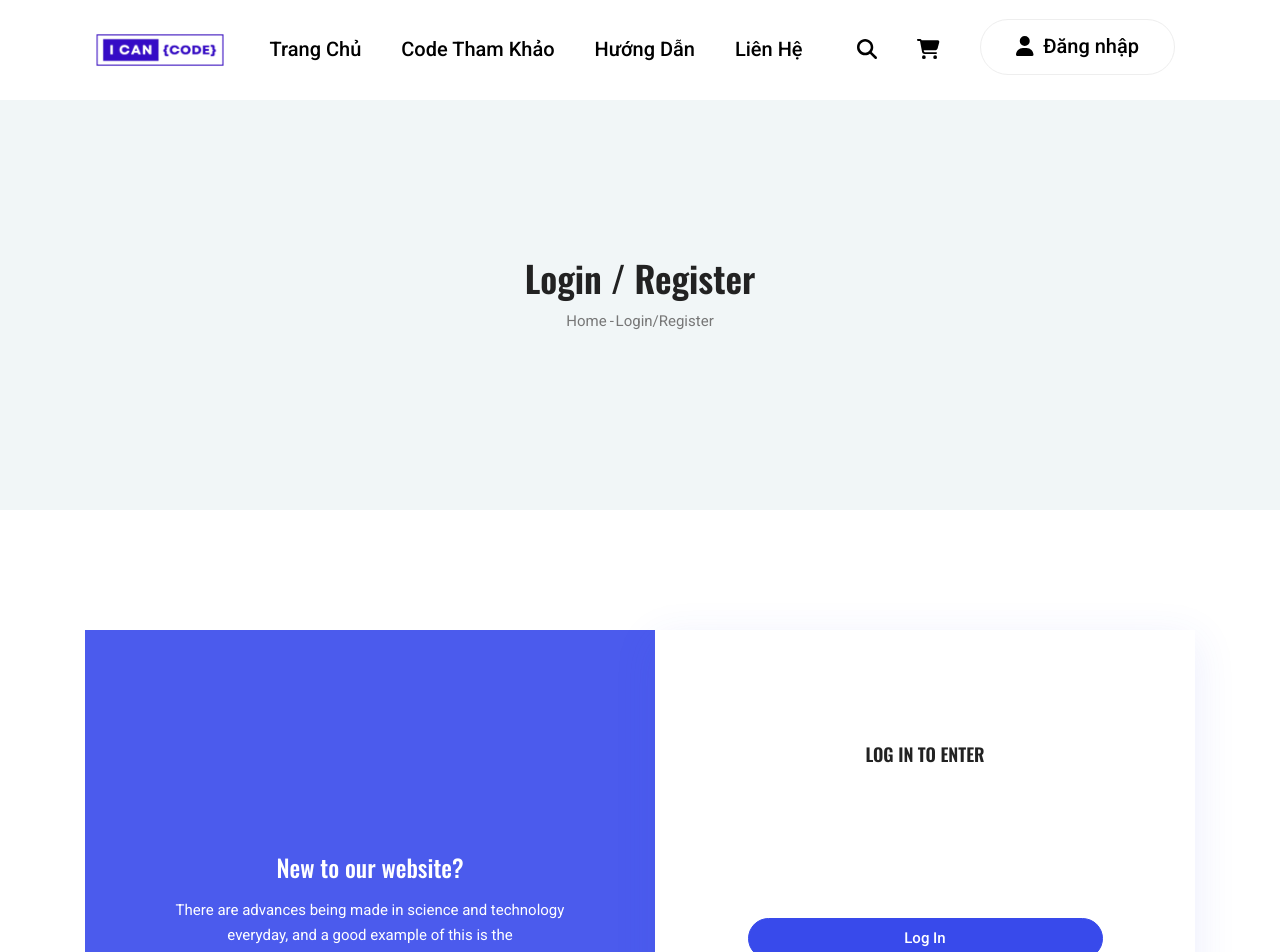
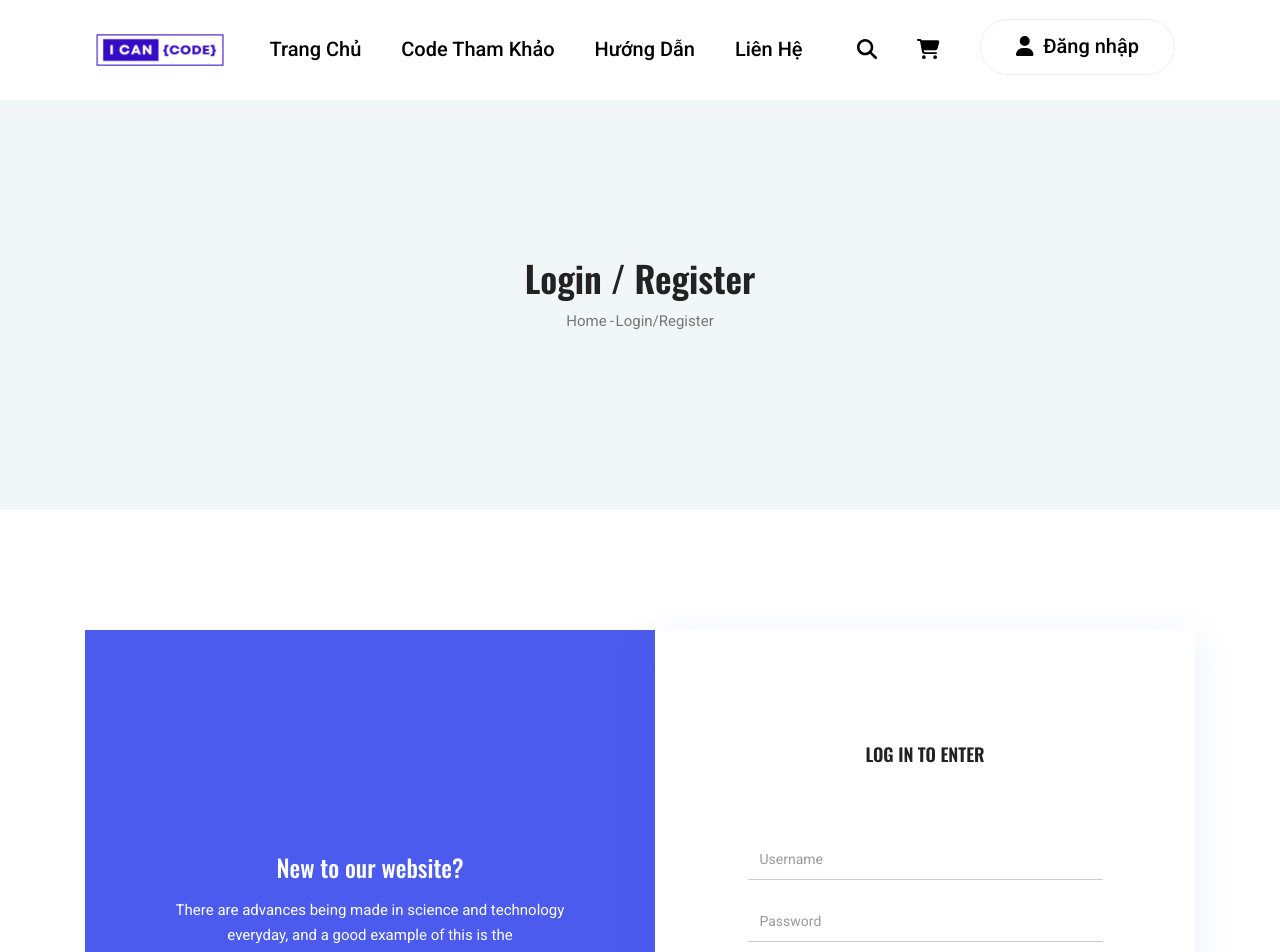
Before and after one commit to minhhuy211/Front_End, a React (Create React App) app: page /login in a window 1280 px wide. Shown: the top 952 px of the page. Built offline with nearby package versions, Linux system fonts and the light colour scheme.

Commit message:
trang login

```diff
--- a/src/component/LogIn.tsx
+++ b/src/component/LogIn.tsx
@@ -1,7 +1,36 @@
-import React from "react";
-import { NavLink } from "react-router-dom";
-class LogIn extends React.Component {
-  render() {
+import React, { useState } from "react";
+import { Link, useNavigate } from "react-router-dom";
+
+const LogIn: React.FC = () => {
+  const navigate = useNavigate();
+  const [username, setUsername] = useState("");
+  const [password, setPassword] = useState("");
+
+  const handleLogin = async (event: React.FormEvent) => {
+    event.preventDefault();
+
+    try {
+      const response = await fetch("http://localhost:4000/login", {
+        method: "POST",
+        headers: {
+          "Content-Type": "application/json"
+        },
+        body: JSON.stringify({ login: username, password })
+      });
+
+      const data = await response.json();
+      if (response.ok) {
+        console.log("Login successful", data);
+        // Lưu token và chuyển hướng hoặc thực hiện hành động khác
+        navigate("/"); // Chuyển hướng sang trang chủ
+      } else {
+        console.error("Login failed", data.message);
+      }
+    } catch (error) {
+      console.error("An error occurred:", error);
+    }
+  };
+
   return (
       <>
         <section className="blog-banner-area" id="category">
@@ -12,7 +41,7 @@ class LogIn extends React.Component {
                 <nav aria-label="breadcrumb" className="banner-breadcrumb">
                   <ol className="breadcrumb">
                     <li className="breadcrumb-item">
-                      <a href="#">Home</a>
+                      <Link to="/">Home</Link>
                     </li>
                     <li className="breadcrumb-item active" aria-current="page">
                       Login/Register
@@ -35,29 +64,41 @@ class LogIn extends React.Component {
                       There are advances being made in science and technology
                       everyday, and a good example of this is the
                     </p>
-                    <NavLink to="/register">
-                      <a className="button button-account" href="register.html">
+                    <Link to="/register" className="button button-account">
                       Create an Account
-                      </a>
-                    </NavLink>
+                    </Link>
                   </div>
                 </div>
               </div>
               <div className="col-lg-6">
                 <div className="login_form_inner">
                   <h3>Log in to enter</h3>
-                  <form className="row login_form" action="#/" id="contactForm">
+                  <form className="row login_form" onSubmit={handleLogin}>
                     <div className="col-md-12 form-group">
-                      {/* <input type="text" className="form-control" id="name" name="name" placeholder="Username" onfocus="this.placeholder = ''" onblur="this.placeholder = 'Username'"> */}
+                      <input
+                          type="text"
+                          className="form-control"
+                          id="username"
+                          name="name"
+                          placeholder="Username"
+                          value={username}
+                          onChange={(e) => setUsername(e.target.value)}
+                          onFocus={(e) => (e.target.placeholder = "")}
+                          onBlur={(e) => (e.target.placeholder = "Username")}
+                      />
                     </div>
                     <div className="col-md-12 form-group">
-                      {/* <input type="text" className="form-control" id="name" name="name" placeholder="Password" onfocus="this.placeholder = ''" onblur="this.placeholder = 'Password'"> */}
-                    </div>
-                    <div className="col-md-12 form-group">
-                      <div className="creat_account">
-                        {/* <input type="checkbox" id="f-option2" name="selector"> */}
-                        {/* <label for="f-option2">Keep me logged in</label> */}
-                      </div>
+                      <input
+                          type="password"
+                          className="form-control"
+                          id="password"
+                          name="name"
+                          placeholder="Password"
+                          value={password}
+                          onChange={(e) => setPassword(e.target.value)}
+                          onFocus={(e) => (e.target.placeholder = "")}
+                          onBlur={(e) => (e.target.placeholder = "Password")}
+                      />
                     </div>
                     <div className="col-md-12 form-group">
                       <button
@@ -77,7 +118,6 @@ class LogIn extends React.Component {
         </section>
       </>
   );
-  }
-}
+};
 
 export default LogIn;
--- a/tsconfig.json
+++ b/tsconfig.json
@@ -18,7 +18,7 @@
     "resolveJsonModule": true,
     "isolatedModules": true,
     "noEmit": true,
-    "jsx": "preserve"
+    "jsx": "react-jsx"
   },
   "include": [
     "src"
```
Also changed, not shown: src/component/Home.tsx (+21 -15 lines). Lines whose indentation alone changed are shown as unchanged.
